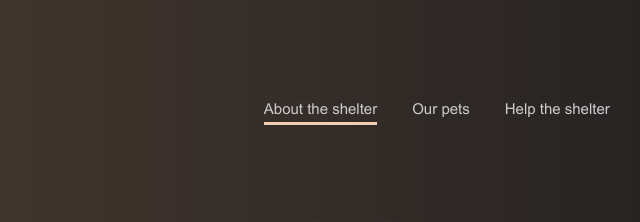
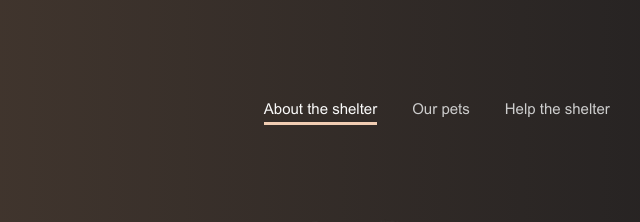
Before and after one commit to LenaYork/keyboard, a plain HTML site: page shelter/pages/main/index.html in a window 1280 px wide. Shown: the top 222 px of the page, 496-1136 px from the left. Drawn offline with Linux system fonts and the light colour scheme; files whose address does not match are found by name.

Commit message:
fix: correct active menu link style

```diff
--- a/shelter/pages/main/index.html
+++ b/shelter/pages/main/index.html
@@ -18,7 +18,7 @@
                 </div>
                 <nav class="menu-nav">
                     <ul class="header-ul">
-                        <li><a href="#" class="header-nav-link active-link">About the shelter</a></li>
+                        <li><a href="#" class="header-nav-link active-nav-link">About the shelter</a></li>
                         <li><a href="../pets/index.html" class="header-nav-link">Our pets</a></li>
                         <li><a href="#help" class="header-nav-link">Help the shelter</a></li>
                         <li><a href="#footer" class="header-nav-link">Contacts</a></li>
--- a/shelter/pages/main/style.css
+++ b/shelter/pages/main/style.css
@@ -173,8 +173,9 @@ li {
     color: #fafafa;
 }
 
-.active-link {
+.active-nav-link {
     border-bottom: 3px solid #F1CDB3;
+    color: #fafafa;
 }
 
 .not-only-container {
--- a/shelter/pages/pets/style.css
+++ b/shelter/pages/pets/style.css
@@ -145,8 +145,9 @@ li {
     color: #434343;
 }
 
-.active-link {
+.active-nav-link {
     border-bottom: 3px solid #F1CDB3;
+    color: #434343;
 }
 
 
```
Also changed, not shown: shelter/pages/pets/index.html (+1 -1 lines).
